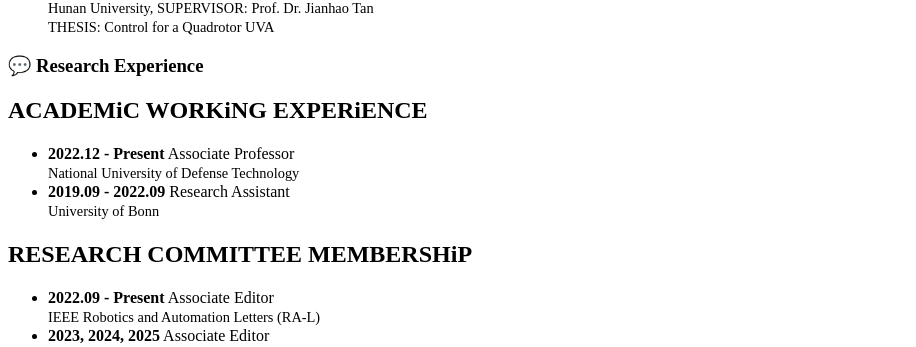
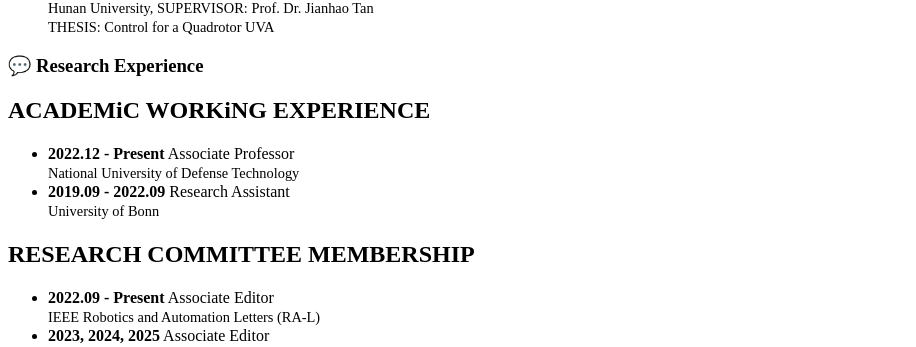
Before and after one commit to shenyehui/my-home, a Jekyll site: the page built from _pages/includes/others.md, in a window 1280 px wide. Shown: the part 648-995 px from the top of the page, without its empty margins (0-916 px from the left). Built offline with Jekyll 4.4.1, drawn with Linux system fonts in a browser that asks for light colours; our own code applies the rules of GitHub Pages for plain Markdown files.

```diff
--- a/_pages/includes/others.md
+++ b/_pages/includes/others.md
@@ -19,7 +19,7 @@
 
 <span id="experience"></span>
 # 💬 Research Experience
-## ACADEMiC WORKiNG EXPERiENCE
+## ACADEMiC WORKiNG EXPERIENCE
 - <p style="margin: 0; line-height: 1.2;">
   <strong>2022.12 ‑ Present</strong> Associate Professor<br>
   <span style="font-size: 90%;">National University of Defense Technology </span>
@@ -29,7 +29,7 @@
   <span style="font-size: 90%;">University of Bonn </span>
   </p>
 
-## RESEARCH COMMITTEE MEMBERSHiP
+## RESEARCH COMMITTEE MEMBERSHIP
 - <p style="margin: 0; line-height: 1.2;">
   <strong>2022.09 ‑ Present</strong> Associate Editor <br>
   <span style="font-size: 90%;">IEEE Robotics and Automation Letters (RA‑L) </span>
```
